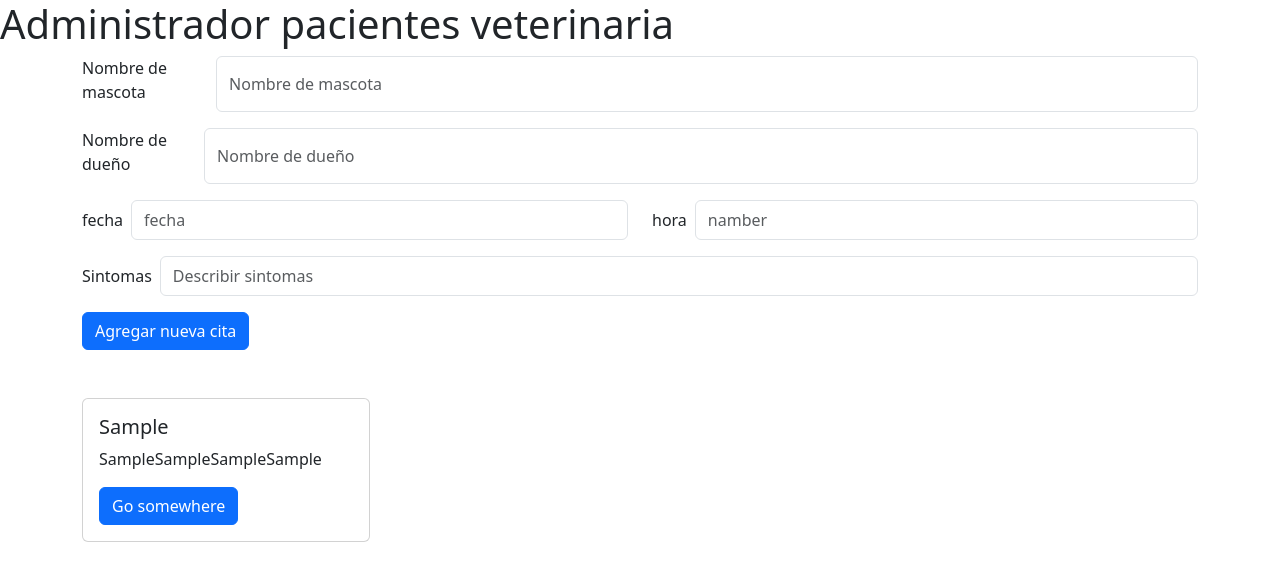
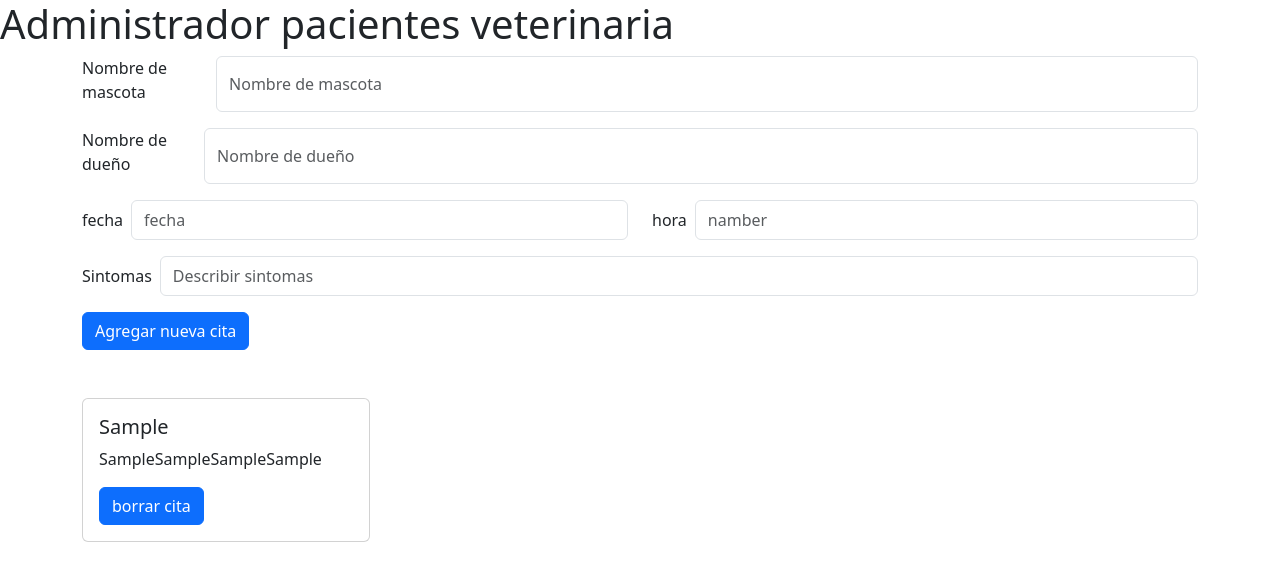
Before and after one commit to Rivadeneiea/ejercicio9-react, a React (Vite) app: page / in a window 1280 px wide. Both pictures are taken after typing "Sample", "Sample", "Sample", "Sample", "Sample" into the empty fields and a click on the button "Agregar nueva cita". Shown: the top 580 px of the page. Built offline with nearby package versions, Linux system fonts and the light colour scheme.

Commit message:
agrago boton para borrar

```diff
--- a/src/App.jsx
+++ b/src/App.jsx
@@ -15,6 +15,13 @@ function App() {
   const crearCitas = (cita) => {
     setCitasApp([...citasApp, cita]);
   };
+
+  const borrarCita = (id) => {
+    const crearNuevaCita = citasApp.filter((cita) => cita.id !== id);
+    if (citasApp.id !== id) {
+      setCitasApp(crearNuevaCita);
+    }
+  };
   return (
     <>
       <div>
@@ -23,7 +30,11 @@ function App() {
       <Formulario crearCitas={crearCitas}></Formulario>
       <section className="d-flex justify-content-between mt-5 container">
         {citasApp.map((cita, index) => (
-          <ArticuloCita key={index} cita={cita}></ArticuloCita>
+          <ArticuloCita
+            borrarCita={borrarCita}
+            key={index}
+            cita={cita}
+          ></ArticuloCita>
         ))}
       </section>
     </>
--- a/src/components/ArticuloCita.jsx
+++ b/src/components/ArticuloCita.jsx
@@ -1,7 +1,7 @@
 import Button from "react-bootstrap/Button";
 import Card from "react-bootstrap/Card";
 
-const ArticuloCita = ({ cita }) => {
+const ArticuloCita = ({ cita, borrarCita }) => {
   return (
     <Card style={{ width: "18rem" }}>
       <Card.Body>
@@ -12,7 +12,9 @@ const ArticuloCita = ({ cita }) => {
           {cita.hora}
           {cita.sintomas}
         </Card.Text>
-        <Button variant="primary">Go somewhere</Button>
+        <Button variant="primary" onClick={() => borrarCita(cita.id)}>
+          borrar cita
+        </Button>
       </Card.Body>
     </Card>
   );
```
